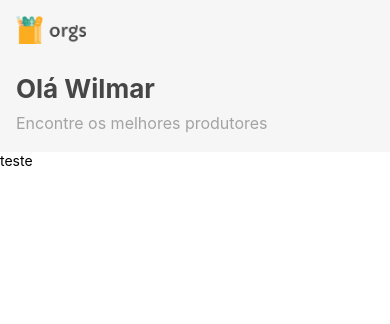
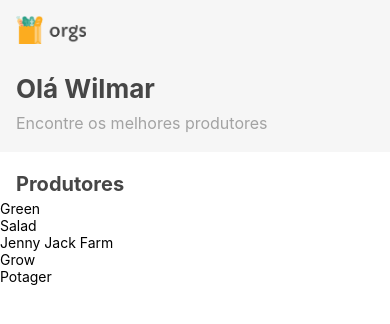
Before and after one commit to wilmarv/ECommerce_Orgs, a React Native app: screen /Home in a window 390 px wide. Shown: the top 324 px of the page. Built offline with nearby package versions, Linux system fonts and the light colour scheme.

Commit message:
3.3 Listando produtores

```diff
--- a/App.tsx
+++ b/App.tsx
@@ -1,10 +1,16 @@
-import { SafeAreaView } from "react-native";
+import { SafeAreaView, StyleSheet } from "react-native";
 import Home from "./src/view/home";
 
 function App() {
-  return <SafeAreaView >
+  return <SafeAreaView style={styles.tela}>
     <Home />
   </SafeAreaView>
 }
 
 export default App;
+
+const styles = StyleSheet.create({
+  tela: {
+    flex: 1
+  },
+});
--- a/src/view/home/componentes/Produtores.tsx
+++ b/src/view/home/componentes/Produtores.tsx
@@ -1,15 +1,51 @@
-import { useEffect } from "react";
-import { Text } from "react-native";
+import { useEffect, useState } from "react";
+import { FlatList, StyleSheet, Text, View } from "react-native";
 
 import { carregaProdutores } from "../../../services/carregaDados"
 
-function Produtores() {
+interface IParams {
+    topo: any
+}
+
+function Produtores({ topo: Topo }: IParams) {
+
+    const [titulo, setTitulo] = useState<String>("");
+    const [lista, setLista] = useState<Array<any>>([]);
 
     useEffect(() => {
-        const returnor = carregaProdutores();
-        console.log(returnor);
+        const produtores = carregaProdutores();
+        setTitulo(produtores.titulo);
+        setLista(produtores.lista);
     }, []);
 
-    return <Text>teste</Text>
+    const TopoLista = () => {
+        return (
+            <>
+                <Topo />
+                <Text style={styles.titulo}>{titulo}</Text>
+            </>
+        );
+    };
+
+    return (
+        <FlatList
+            data={lista}
+            ListHeaderComponent={TopoLista}
+            keyExtractor={({ nome }) => nome}
+            renderItem={({ item: { nome } }) => <Text>{nome}</Text>}
+            style={{ backgroundColor: "white" }}
+        />
+    );
 }
 export default Produtores;
+
+const styles = StyleSheet.create({
+    titulo: {
+        fontSize: 20,
+        lineHeight: 32,
+        marginHorizontal: 16,
+        marginTop: 16,
+        fontWeight: "bold",
+        color: "#464646"
+    },
+});
--- a/src/view/home/index.tsx
+++ b/src/view/home/index.tsx
@@ -3,8 +3,7 @@ import Topo from "./componentes/Topo";
 
 function Home() {
     return <>
-        <Topo />
-        <Produtores />
+        <Produtores topo={Topo} />
     </>
 }
 export default Home;
```
